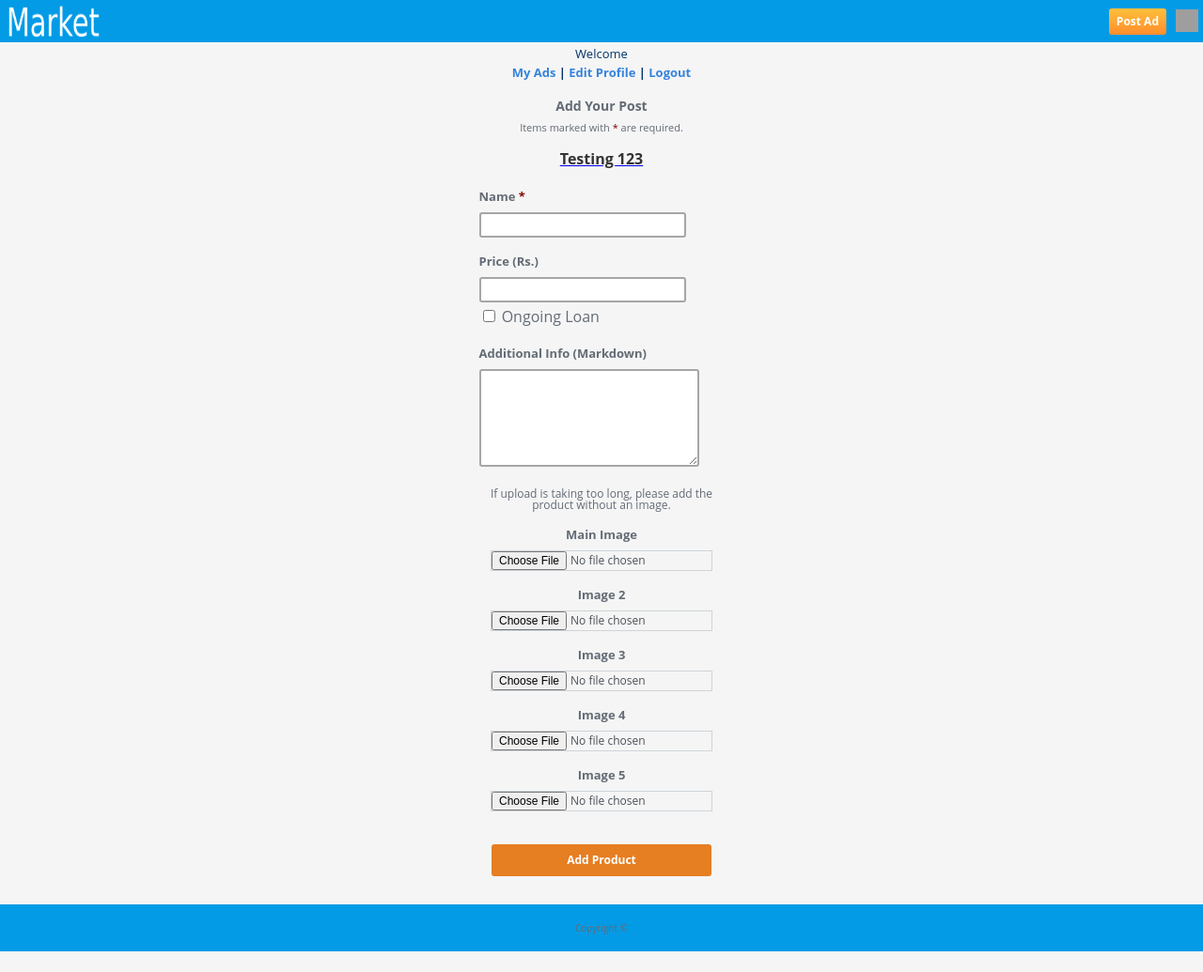
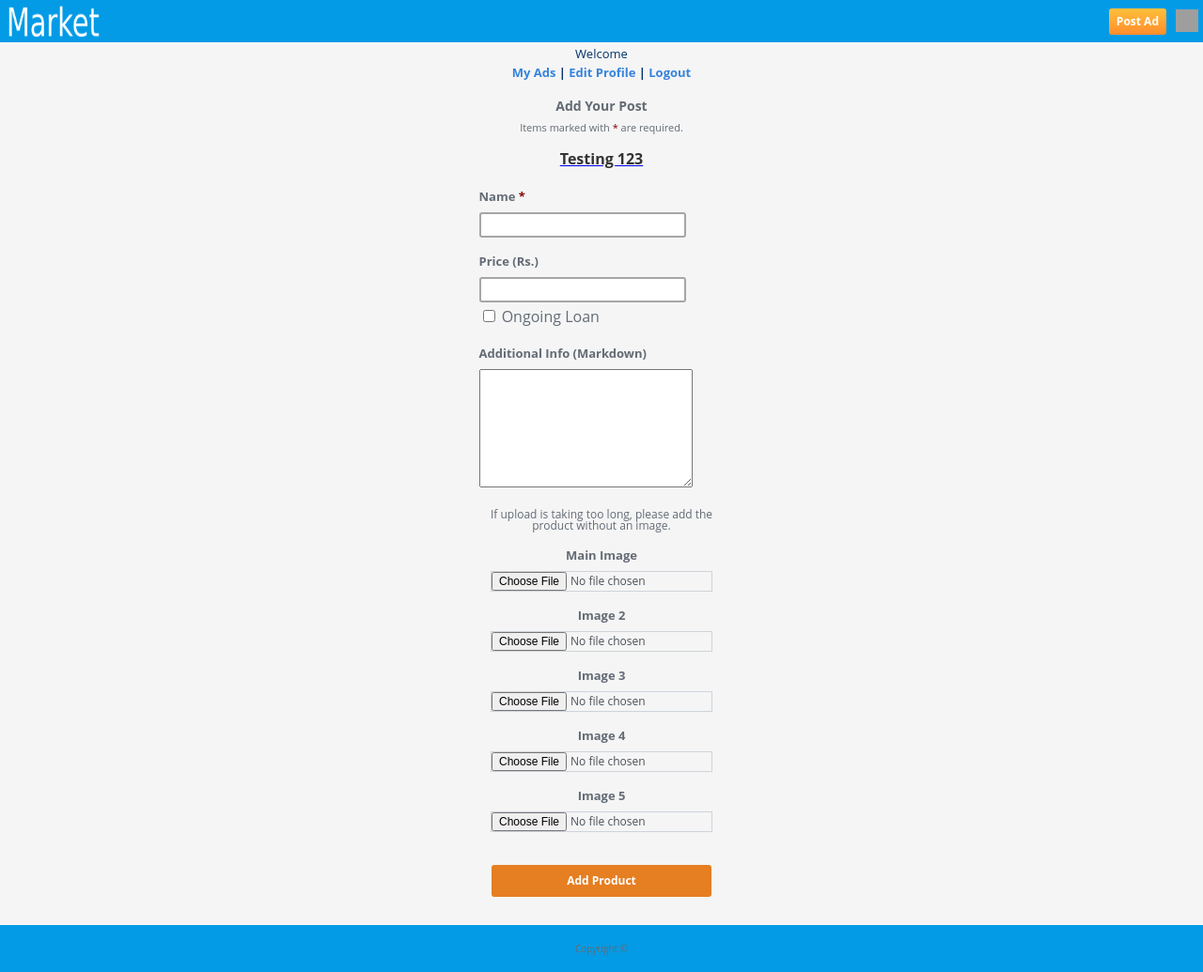
Before and after one commit to hirusha-adi/Market, a Flask app: template templates/new/mobile.html in a window 1280 px wide. Shown: the whole page at 94% size. Before the commit the page ends 1013 px from the top, so only its background shows below. Run offline with Flask 2, Linux system fonts and the light colour scheme; the template is opened without the code that fills it, so the values that code supplies are empty; some libraries are stand-ins or nearby versions; grey boxes are pictures that could not be loaded.

Commit message:
textarea update to get description

```diff
--- a/templates/new/mobile.html
+++ b/templates/new/mobile.html
@@ -854,7 +854,8 @@
                 <tr>
                     <td align="left">
                         <div class="tx">Additional Info (Markdown)</div>
-                        <textarea name="more" id="more" rows="5" class="intext" style="height:100px;"></textarea>
+                        <!-- <textarea name="more" id="more" rows="5" class="intext" style="height:100px;"></textarea> -->
+                        <textarea id="ProductDescription" class="text" cols="86" rows ="20" name="ProductDescription" style="height: 120px; width: 85%;"></textarea>
                     </td>
                 </tr>
 
```
